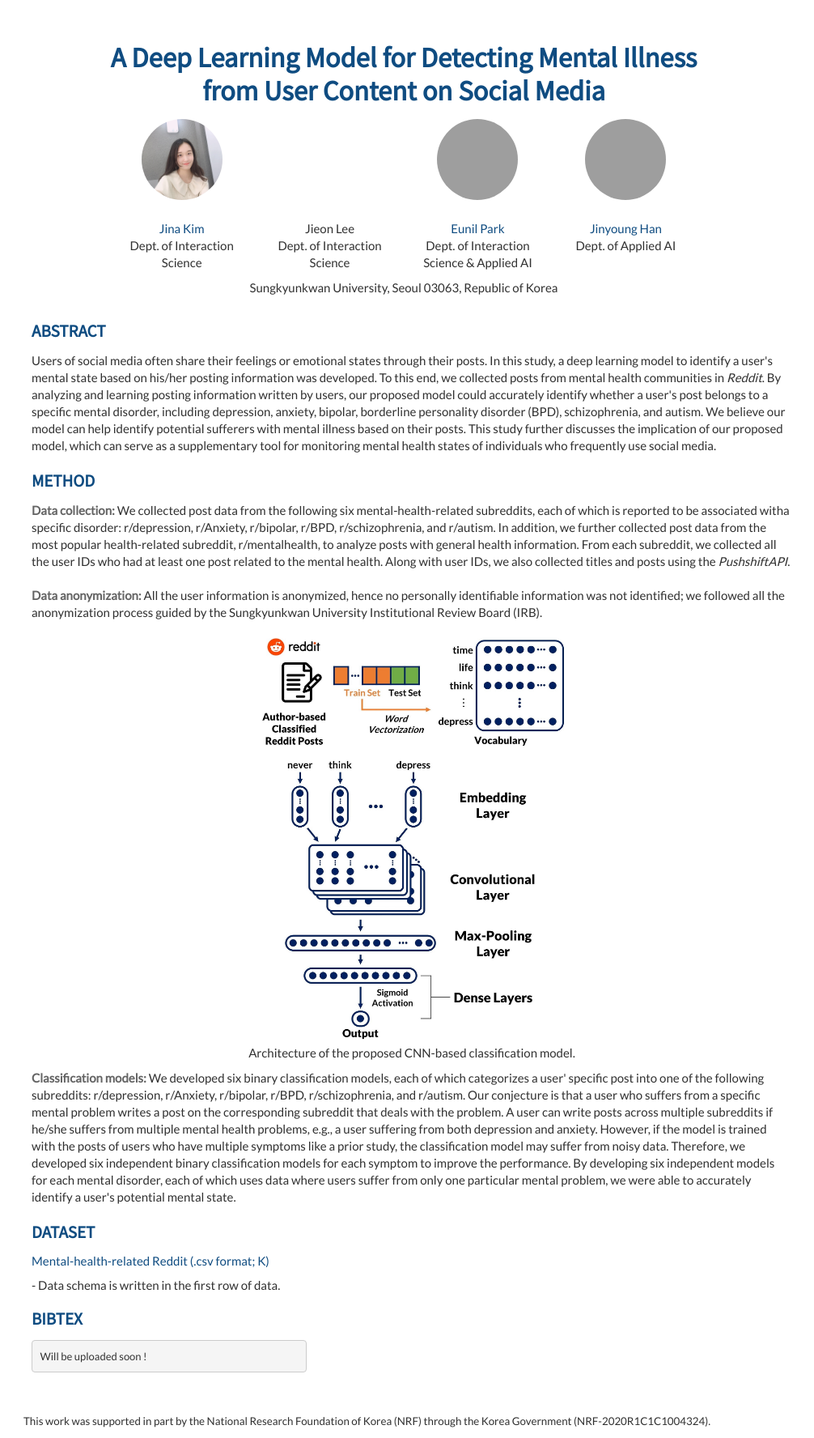
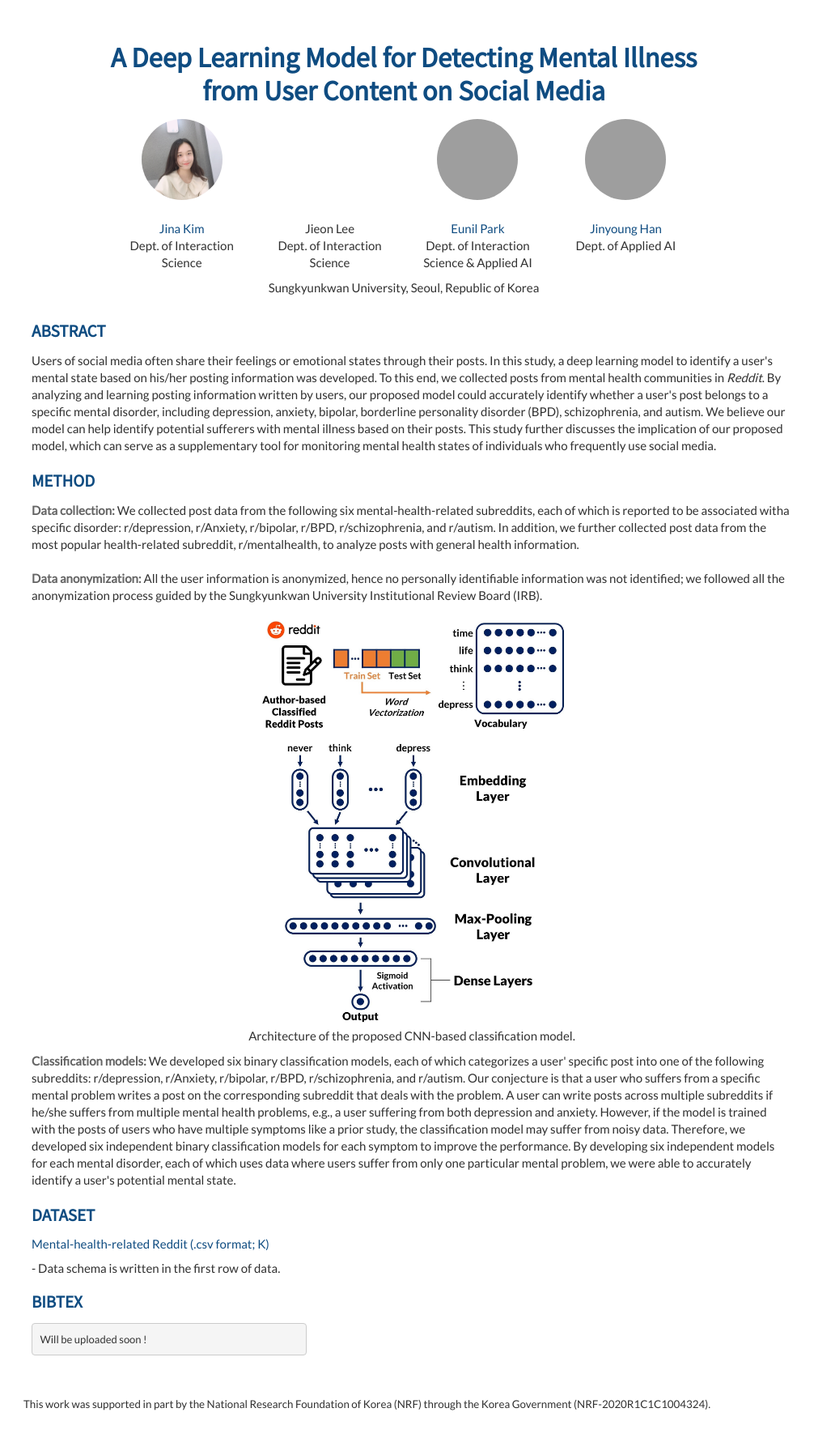
Before and after one commit to Jina-Kim/Jina-Kim.github.io, a Jekyll site: the page built from papers/20srep-mental.html, in a window 1280 px wide, cut to the strip 0-1776 px from the top of the page. Shown: the whole strip at 81% size, without its empty margins (151-1157 px from the left). Built offline with Jekyll 4.4.1, drawn with Linux system fonts in a browser that asks for light colours; nearby versions of some CDN libraries; after the commit the page ends 1755 px from its top, so only the background shows below that; grey boxes are pictures that could not be loaded.

Commit message:
Update papers/20srep-mental.html

```diff
--- a/papers/20srep-mental.html
+++ b/papers/20srep-mental.html
@@ -41,7 +41,7 @@ layout: projects
       </div>
     </div>
     <div class="affiliations">
-      <p>Sungkyunkwan University, Seoul 03063, Republic of Korea</p>
+      <p>Sungkyunkwan University, Seoul, Republic of Korea</p>
     </div>
 
     <div class="sixteen columns">
@@ -64,8 +64,6 @@ layout: projects
           <p>
             <em>Data collection: </em> We collected post data from the following six mental-health-related subreddits, each of which is reported to be associated witha specific disorder: r/depression, r/Anxiety, r/bipolar, r/BPD, r/schizophrenia, and r/autism.
             In addition, we further collected post data from the most popular health-related subreddit, r/mentalhealth, to analyze posts with general health information.
-            From each subreddit, we collected all the user IDs who had at least one post related to the mental health.
-            Along with user IDs, we also collected titles and posts using the <i>PushshiftAPI</i>.
             <br><br>
             <em>Data anonymization: </em> All the user information is anonymized, hence no personally identifiable information was not identified; we followed all the anonymization process guided by the Sungkyunkwan University Institutional Review Board (IRB).
           </p><br>
```
